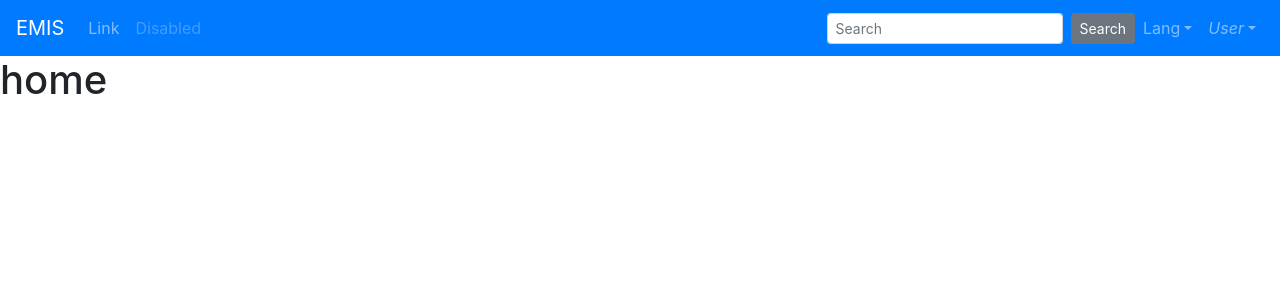
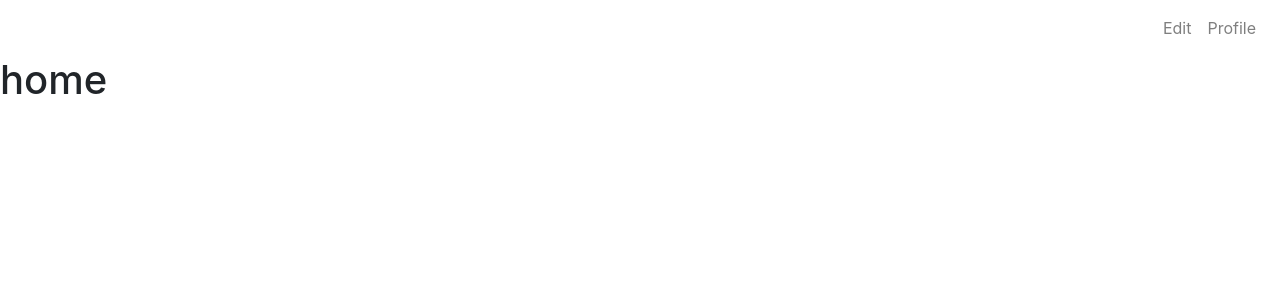
Before and after one commit to rickyli-cloud/DatabaseProject, a Vue app in the folder client/: page / in a window 1280 px wide. Shown: the top 300 px of the page. Built offline with nearby package versions, Linux system fonts and the light colour scheme.

Commit message:
change the navbar

```diff
--- a/client/src/App.vue
+++ b/client/src/App.vue
@@ -1,12 +1,12 @@
 <template>
   <div>
-    <navbar></navbar>
+    <Navbar/>
     <router-view/>
   </div>
 </template>
 
 <script type="text/ecmascript-6">
-import Navbar from "./components/Navbar.vue";
+import Navbar from "@/components/Navbar.vue";
 import { mapActions } from "vuex";
 export default {
   name: "app",
@@ -17,7 +17,7 @@ export default {
     };
   },
   components: {
-    Navbar
+    Navbar,
   },
   methods: {
     ...mapActions(["initialLoad"])
--- a/client/src/components/Navbar.vue
+++ b/client/src/components/Navbar.vue
@@ -1,47 +1,25 @@
 <template>
-  <b-navbar toggleable="lg" type="dark" variant="primary">
-    <b-navbar-brand href="#">EMIS</b-navbar-brand>
-
-    <b-navbar-toggle target="nav_collapse"/>
-
-    <b-collapse is-nav id="nav_collapse">
-      <b-navbar-nav>
-        <b-nav-item href="#">Link</b-nav-item>
-        <b-nav-item href="#" disabled>Disabled</b-nav-item>
-      </b-navbar-nav>
-
-      <!-- Right aligned nav items -->
-      <b-navbar-nav class="ml-auto">
-        <b-nav-form>
-          <b-form-input size="sm" class="mr-sm-2" type="text" placeholder="Search"/>
-          <b-button size="sm" class="my-2 my-sm-0" type="submit">Search</b-button>
-        </b-nav-form>
-
-        <b-nav-item-dropdown text="Lang" right>
-          <b-dropdown-item href="#">EN</b-dropdown-item>
-          <b-dropdown-item href="#">ES</b-dropdown-item>
-          <b-dropdown-item href="#">RU</b-dropdown-item>
-          <b-dropdown-item href="#">FA</b-dropdown-item>
-        </b-nav-item-dropdown>
-
-        <b-nav-item-dropdown right>
-          <!-- Using button-content slot -->
-          <template slot="button-content">
-            <em>User</em>
-          </template>
-          <b-dropdown-item href="#">Profile</b-dropdown-item>
-          <b-dropdown-item href="#">Signout</b-dropdown-item>
-        </b-nav-item-dropdown>
-      </b-navbar-nav>
-    </b-collapse>
+  <b-navbar>
+    <b-navbar-brand href="#">{{labelMenu}}</b-navbar-brand>
+    <b-navbar-nav class="ml-auto" right>
+      <b-nav-item href="#">Edit</b-nav-item>
+      <b-nav-item href="#">Profile</b-nav-item>
+    </b-navbar-nav>
   </b-navbar>
 </template>
-
 <script>
+import { EventBus } from "@/event-bus.js";
 export default {
-  name: "navbar"
+  name: "Navbar",
+  mounted() {
+    EventBus.$on("sent", label => {
+      this.labelMenu = label;
+    });
+  },
+  data() {
+    return {
+      labelMenu: "",
+    };
+  }
 };
 </script>
-
-<style>
-</style>
--- /dev/null
+++ b/client/src/event-bus.js
@@ -0,0 +1,2 @@
+import Vue from 'vue';
+export const EventBus = new Vue();
--- a/client/src/views/TableService.vue
+++ b/client/src/views/TableService.vue
@@ -0,0 +1,17 @@
+<template>
+  <div></div>
+</template>
+<script>
+import { EventBus } from "@/event-bus.js";
+export default {
+  name: "TableService",
+  beforeMount(){
+    EventBus.$emit("sent", this.labelMenu);
+  },
+  data() {
+    return {
+      labelMenu: "Table Service"
+    };
+  }
+};
+</script>
```
